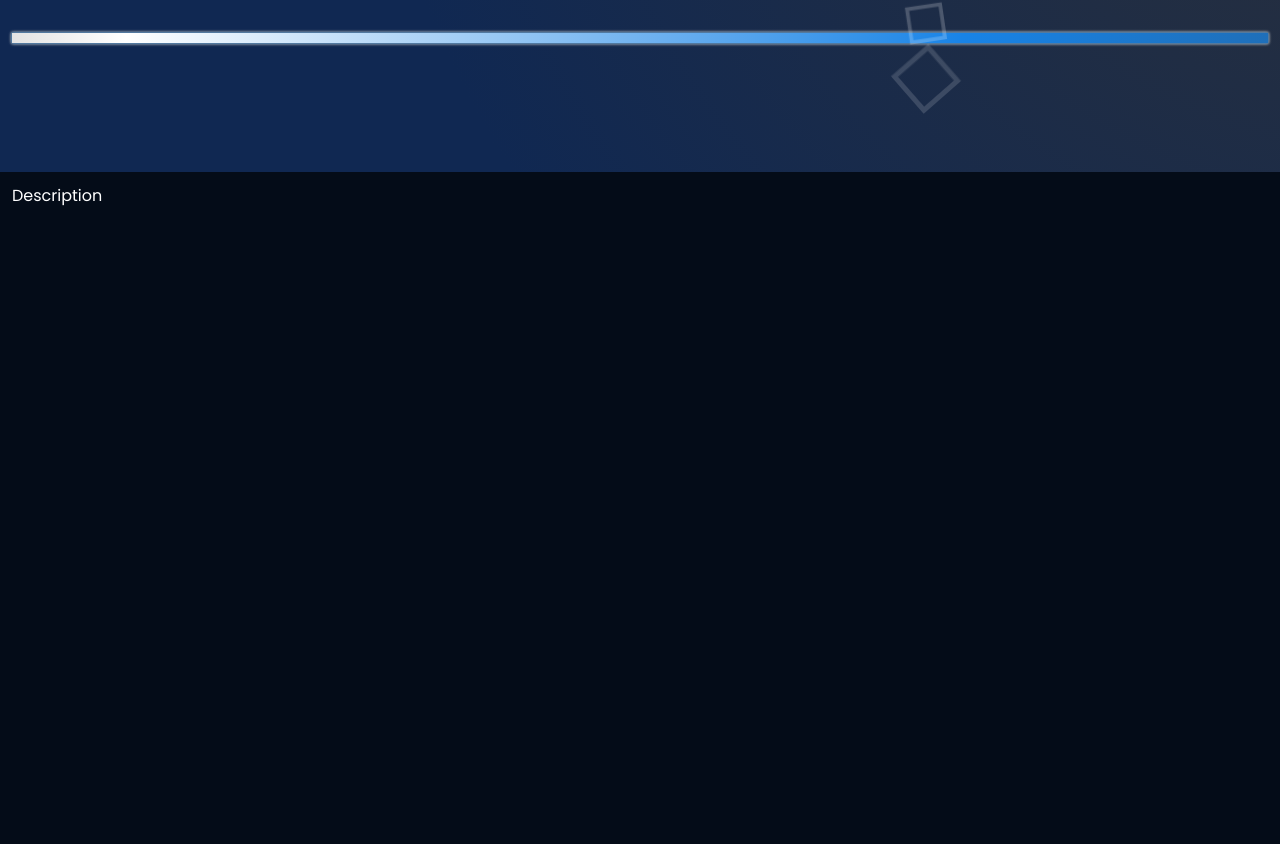
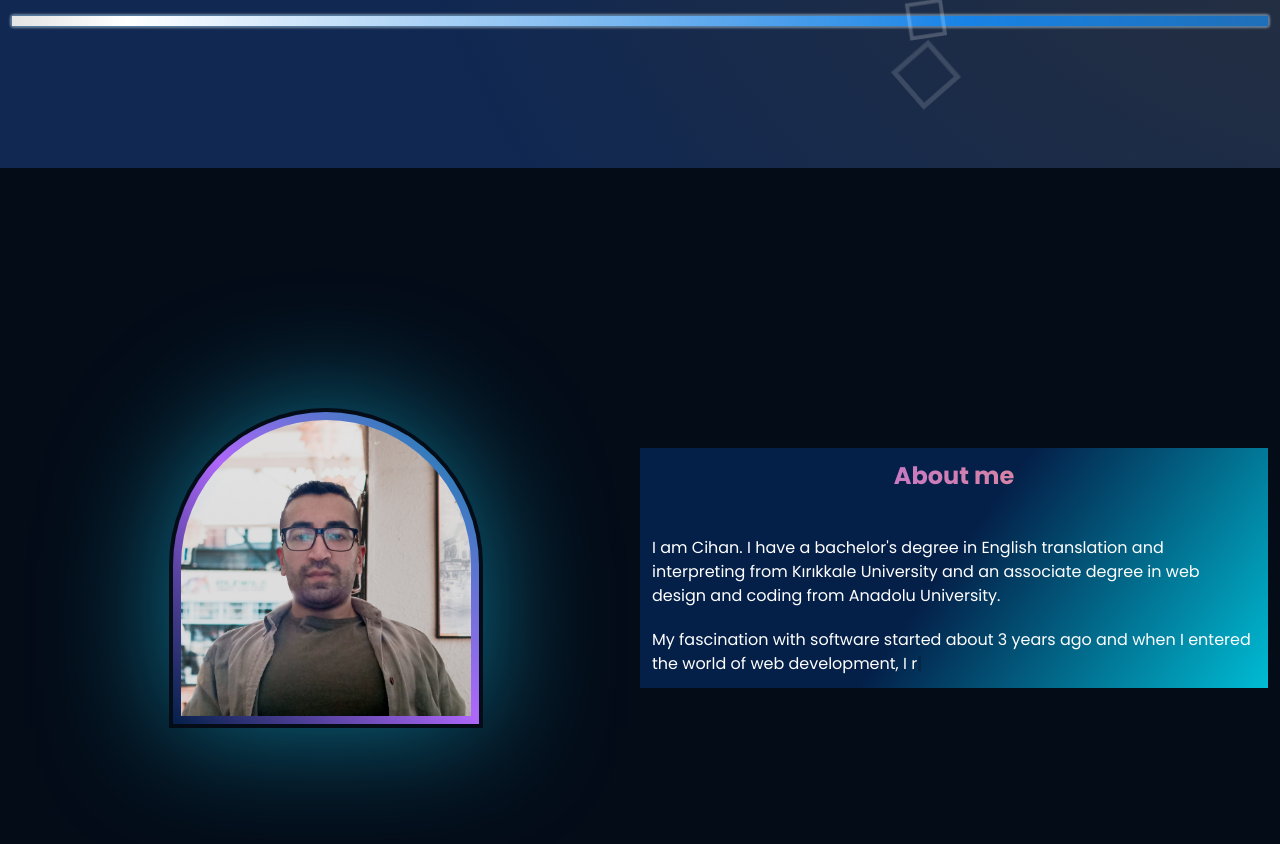
Before and after one commit to Anzcyent/my-portfolio, a React (Vite) app: page / in a window 1280 px wide. Shown: the part 636-1480 px from the top of the page. Built offline with nearby package versions, Linux system fonts and the light colour scheme.

Commit message:
Description section

```diff
--- a/package.json
+++ b/package.json
@@ -10,6 +10,7 @@
     "preview": "vite preview"
   },
   "dependencies": {
+    "animate.css": "^4.1.1",
     "react": "^18.2.0",
     "react-dom": "^18.2.0"
   },
--- a/src/App.css
+++ b/src/App.css
@@ -1,3 +1,44 @@
 * {
   scroll-behavior: smooth;
 }
+
+.gradient-text {
+  background: var(--gradient-text);
+  background-clip: text;
+  -webkit-background-clip: text;
+  -webkit-text-fill-color: transparent;
+}
+
+.bg-gradient {
+  background: radial-gradient(
+    circle at 110% 25%,
+    rgba(51, 51, 51, 1) -10%,
+    rgba(16, 40, 82, 1) 70%
+  );
+}
+
+.hover-and-scale:hover {
+  opacity: 0.8;
+  cursor: pointer;
+}
+
+.hover-and-scale:active {
+  transform: scale(0.98);
+}
+
+
+.custom-scroll::-webkit-scrollbar {
+  width: 5px;
+}
+
+.custom-scroll::-webkit-scrollbar-track {
+  background: #333;
+}
+
+.custom-scroll::-webkit-scrollbar-thumb {
+  background: #888;
+}
+
+.custom-scroll::-webkit-scrollbar-thumb:hover {
+  background: #555;
+}
--- a/src/components/AnimatedText.jsx
+++ b/src/components/AnimatedText.jsx
@@ -1,6 +1,6 @@
 import React, { useEffect, useState } from "react";
 
-const AnimatedText = ({ text, delay }) => {
+const AnimatedText = ({ text, delay, styles }) => {
   const [animatedText, setAnimatedText] = useState("");
   const [blacket, setBlacket] = useState(true);
 
@@ -23,11 +23,40 @@ const AnimatedText = ({ text, delay }) => {
   }, [animatedText, text]);
 
   return (
-    <p className="lg:w-1/2 w-full mt-12 lg:text-2xl text-base">
+    <p className={styles}>
       {animatedText}
       {blacket && <span className={`text-black font-bold blacket`}>|</span>}
     </p>
   );
 };
 
+export const AnimatedParagraphs = ({ paragraphs, delay, styles }) => {
+  const [currentParagraphIndex, setCurrentParagraphIndex] = useState(0);
+
+  useEffect(() => {
+    if (currentParagraphIndex < paragraphs.length) {
+      const timer = setTimeout(() => {
+        setCurrentParagraphIndex((prevIndex) => prevIndex + 1);
+      }, paragraphs[currentParagraphIndex].length * delay);
+
+      return () => clearTimeout(timer);
+    }
+  }, [currentParagraphIndex, paragraphs, delay]);
+
+  return (
+    <div>
+      {paragraphs
+        .slice(0, currentParagraphIndex + 1)
+        .map((paragraph, index) => (
+          <AnimatedText
+            key={index}
+            text={paragraph}
+            delay={delay}
+            styles="mt-5"
+          />
+        ))}
+    </div>
+  );
+};
+
 export default AnimatedText;
--- a/src/components/Navbar/Navbar.jsx
+++ b/src/components/Navbar/Navbar.jsx
@@ -3,8 +3,8 @@ import "./Navbar.css";
 
 const Navbar = () => {
   return (
-    <nav className="w-full bg-gradient text-white font-poppins p-3">
-      <div className="flex justify-evenly sm:text-base text-sm">
+    <nav className="w-full bg-gradient text-white font-poppins p-3 text-sm">
+      <div className="flex justify-evenly">
         <a
           href="#"
           className="hover-and-scale font-semibold nav-link relative transition"
--- a/src/containers/Description.jsx
+++ /dev/null
@@ -1,11 +0,0 @@
-import React from "react";
-
-const Description = () => {
-  return (
-    <section className="h-[100vh] bg-darkSecondary text-white font-poppins p-3 flex">
-      Description
-    </section>
-  );
-};
-
-export default Description;
--- /dev/null
+++ b/src/containers/Description/Description.css
@@ -0,0 +1,51 @@
+.description-bg {
+  background: -moz-linear-gradient(
+    126deg,
+    rgba(4, 32, 73, 1) 49%,
+    rgba(0, 188, 212, 1) 100%,
+    rgba(238, 130, 238, 1) 100%
+  );
+
+  background: -webkit-linear-gradient(
+    126deg,
+    rgba(4, 32, 73, 1) 49%,
+    rgba(0, 188, 212, 1) 100%,
+    rgba(238, 130, 238, 1) 100%
+  );
+
+  background: -o-linear-gradient(
+    126deg,
+    rgba(4, 32, 73, 1) 49%,
+    rgba(0, 188, 212, 1) 100%,
+    rgba(238, 130, 238, 1) 100%
+  );
+
+  filter: progid:DXImageTransform.Microsoft.gradient( startColorstr='#ee82ee', endColorstr='#042049', GradientType=0 );
+
+  background: -ms-linear-gradient(
+    126deg,
+    rgba(4, 32, 73, 1) 49%,
+    rgba(0, 188, 212, 1) 100%,
+    rgba(238, 130, 238, 1) 100%
+  );
+
+  background: linear-gradient(
+    126deg,
+    rgba(4, 32, 73, 1) 49%,
+    rgba(0, 188, 212, 1) 100%,
+    rgba(238, 130, 238, 1) 100%
+  );
+}
+
+.border-gradient {
+  border: 4px solid transparent;
+  background-clip: padding-box;
+  background-image: linear-gradient(
+    45deg,
+    #042049,
+    #ae67fa,
+    #0184a2
+  );
+  box-shadow: 0px 0px 70px #0184a2;
+  animation: shadowAnimation 3s infinite alternate;
+}
--- /dev/null
+++ b/src/containers/Description/Description.jsx
@@ -0,0 +1,36 @@
+import React from "react";
+import "./Description.css";
+import "animate.css";
+import { AnimatedParagraphs } from "../../components/AnimatedText";
+
+const Description = () => {
+  const paragraphs = [
+    "I am Cihan. I have a bachelor's degree in English translation and interpreting from Kırıkkale University and an associate degree in web design and coding from Anadolu University.",
+    "My fascination with software started about 3 years ago and when I entered the world of web development, I realized that I enjoy creating user-centered interfaces. By developing my React.js skills, I enjoy turning design concepts into interactive and dynamic websites that captivate users and offer smooth navigation.",
+    "As a Junior Developer, I love continuous learning. I try to stay up to date with the latest trends, best practices and new technologies in the ever-evolving environment of front end development. I try to improve my skills and embrace new challenges in every project I do or contribute to. I try to write clean and non-repetitive code (as much as I can 😁).",
+  ];
+  return (
+    <section className="h-[100vh] bg-darkSecondary text-white font-poppins p-3 flex sm:flex-row flex-col justify-between items-center">
+      <div className="image-container sm:w-1/2 w-full sm:h-full h-1/2 flex justify-center items-center relative">
+        <img
+          src="/assets/me.png"
+          alt="me"
+          className="sm:w-1/2 w-3/4 sm:h-auto h-2/3 rounded-tl-[10rem] rounded-tr-[10rem] p-2 object-cover border-4 border-gradient"
+        />
+      </div>
+
+      <div className="sm:w-1/2 w-full sm:h-auto h-1/2 flex flex-col p-3 description-bg animate__animated animate__fadeInRight overflow-auto custom-scroll">
+        <h2 className="font-bold mb-6 gradient-text sm:text-2xl text-lg text-center">
+          About me
+        </h2>
+        <AnimatedParagraphs
+          paragraphs={paragraphs}
+          delay={20}
+          styles="mt-2 sm:text-base text-sm"
+        />
+      </div>
+    </section>
+  );
+};
+
+export default Description;
--- a/src/containers/Hero/Hero.jsx
+++ b/src/containers/Hero/Hero.jsx
@@ -25,7 +25,8 @@ const Hero = () => {
 
       <AnimatedText
         text="Hello!!! I am Cihan, a passionate junior front-end developer. My love and curiosity for the web inspires my journey to create user-centered, engaging and functional websites. On this platform, you can meet me, discover my projects, and browse my posts where I share my passion for technology."
-        delay={50}
+        delay={75}
+        styles="lg:w-1/2 w-full mt-12 lg:text-2xl text-base"
       />
 
       <div className="gradient-div mt-12 w-full h-[10px]"></div>
--- a/src/containers/index.js
+++ b/src/containers/index.js
@@ -1,5 +1,5 @@
 export { default as Hero } from "./Hero/Hero";
-export { default as Description } from "./Description";
+export { default as Description } from "./Description/Description";
 export { default as Skills } from "./Skills";
 export { default as Blog } from "./Blog";
 export { default as Contact } from "./Contact";
--- a/src/index.css
+++ b/src/index.css
@@ -4,19 +4,6 @@
 @tailwind components;
 @tailwind utilities;
 
-.bg-gradient {
-  background: radial-gradient(
-    circle at 110% 25%,
-    rgba(51, 51, 51, 1) -10%,
-    rgba(16,40,82,1) 70%
-  );
+:root {
+  --gradient-text: linear-gradient(89.97deg, #ae67fa 1.84%, #f49867 102.67%);
 }
-
-.hover-and-scale:hover {
-  opacity: 0.8;
-  cursor: pointer;
-}
-
-.hover-and-scale:active {
-  transform: scale(0.98);
-}
--- a/src/keyframes.css
+++ b/src/keyframes.css
@@ -35,3 +35,15 @@
     opacity: 0;
   }
 }
+
+@keyframes shadowAnimation {
+  0% {
+    box-shadow: 0px 0px 120px #0184a2;
+  }
+  50% {
+    box-shadow: 0px 0px 120px #2d4256;
+  }
+  100% {
+    box-shadow: 0px 0px 120px #ae67fa;
+  }
+}
```
Also changed, not shown: public/assets/me.png (added), 1 other file (tests, documents, lock files or other folders). Lines whose indentation alone changed are shown as unchanged.
